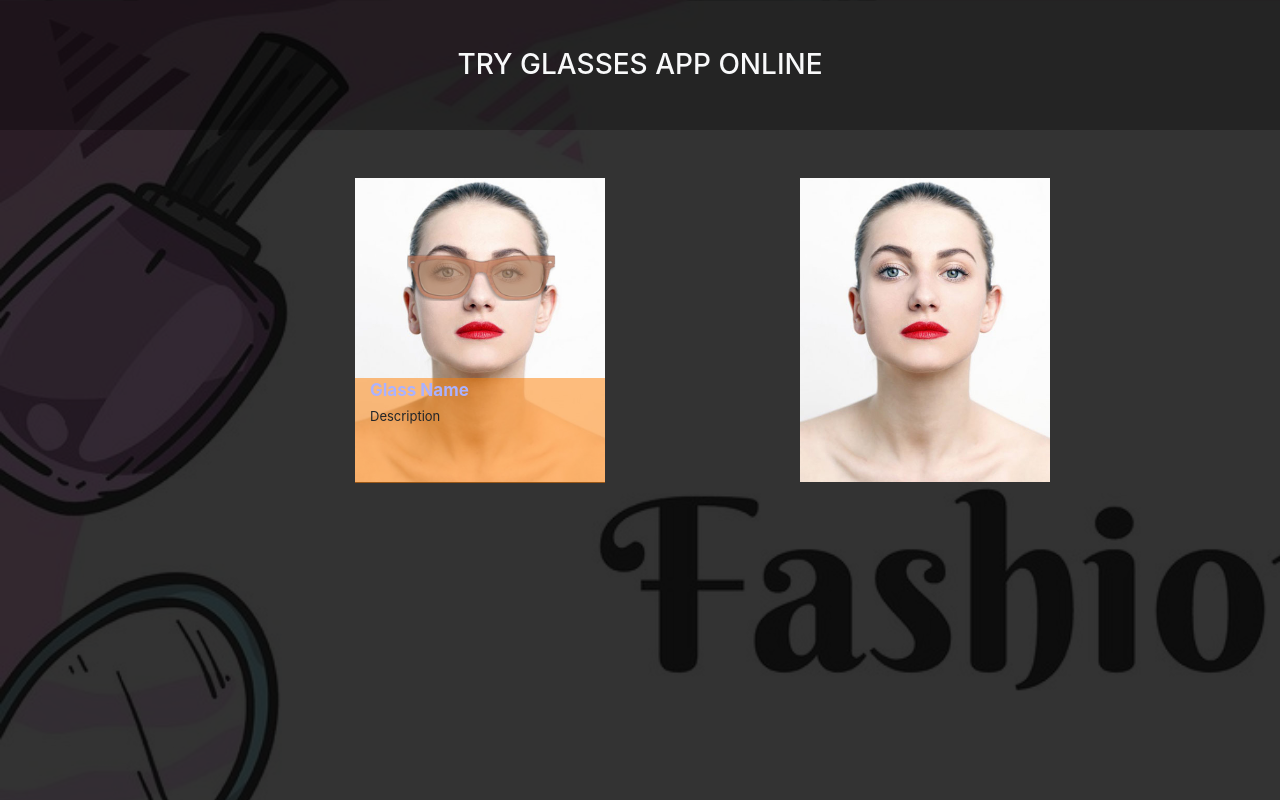
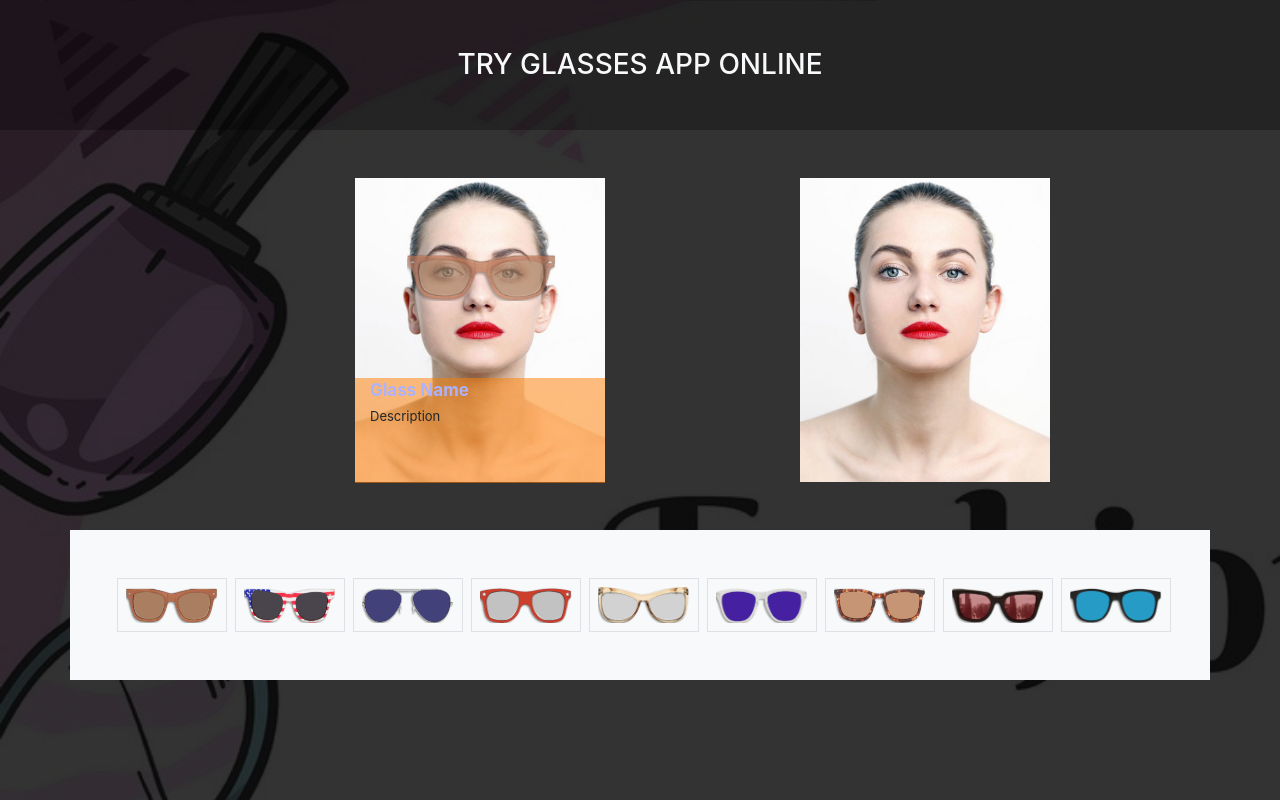
Before and after one commit to tran-hanh/glasses-store-demo, a React (Create React App) app: page / in a window 1280 px wide. Shown: the top 800 px of the page. Built offline with nearby package versions, Linux system fonts and the light colour scheme.

Commit message:
add glasses options

```diff
--- a/src/components/TryingGlasses.js
+++ b/src/components/TryingGlasses.js
@@ -1,6 +1,20 @@
 import React, { Component } from "react";
+import dataGlasses from "../data/dataGlasses.json";
 
 export default class TryingGlasses extends Component {
+  renderGlassesList = () => {
+    return dataGlasses.map((glassesItem, index) => {
+      return (
+        <img
+          className="ml-2 p-2 border border-width-1"
+          style={{ width: "110px", cursor: "pointer" }}
+          src={glassesItem.url}
+          key={index}
+        />
+      );
+    });
+  };
+
   render() {
     const styleGlasses = {
       width: "150px",
@@ -72,6 +86,10 @@ export default class TryingGlasses extends Component {
               </div>
             </div>
           </div>
+          {/* Div contains all selected glasses*/}
+          <div className="bg-light container text-center mt-5 d-flex justify-content-center p-5">
+            {this.renderGlassesList()}
+          </div>
         </div>
       </div>
     );
```
